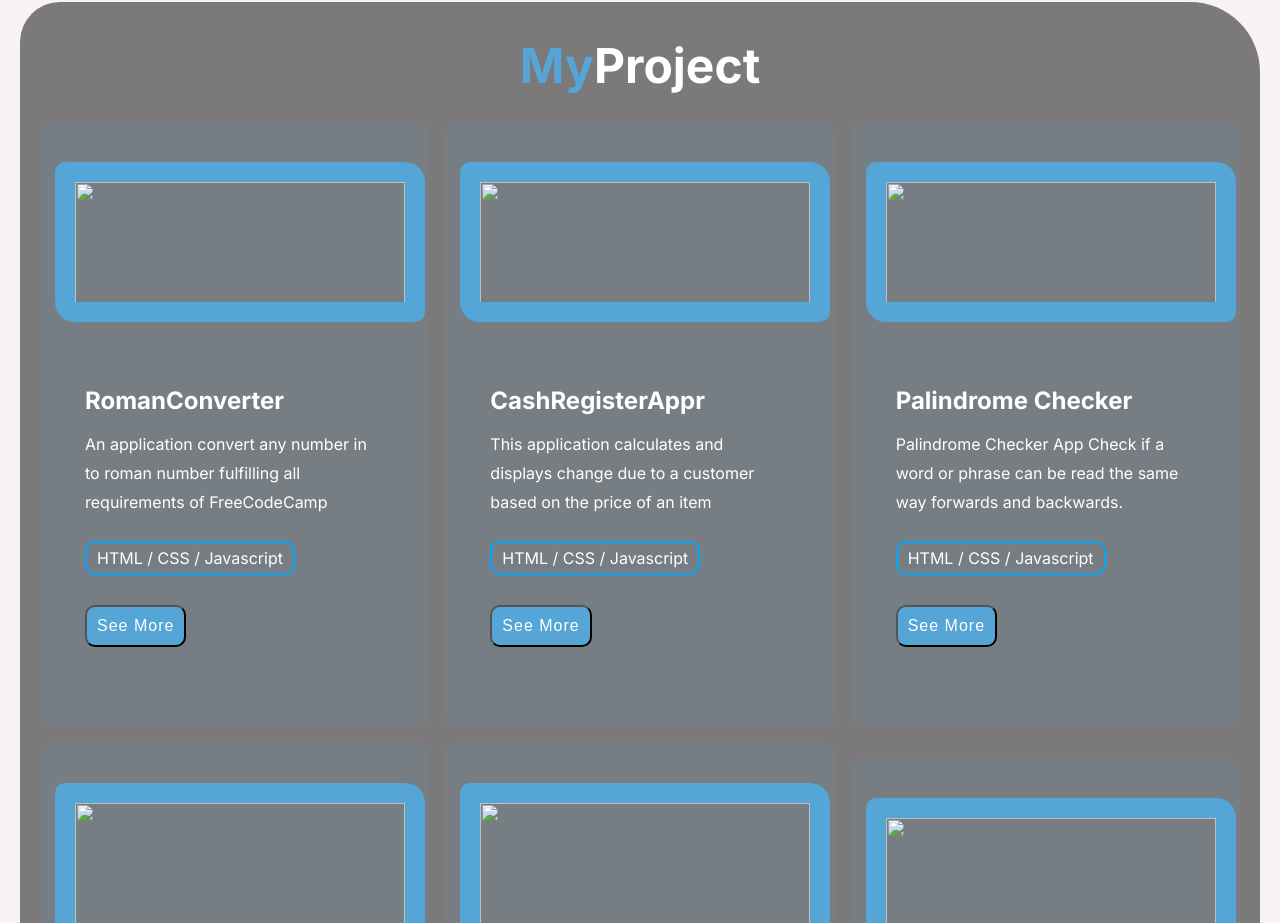
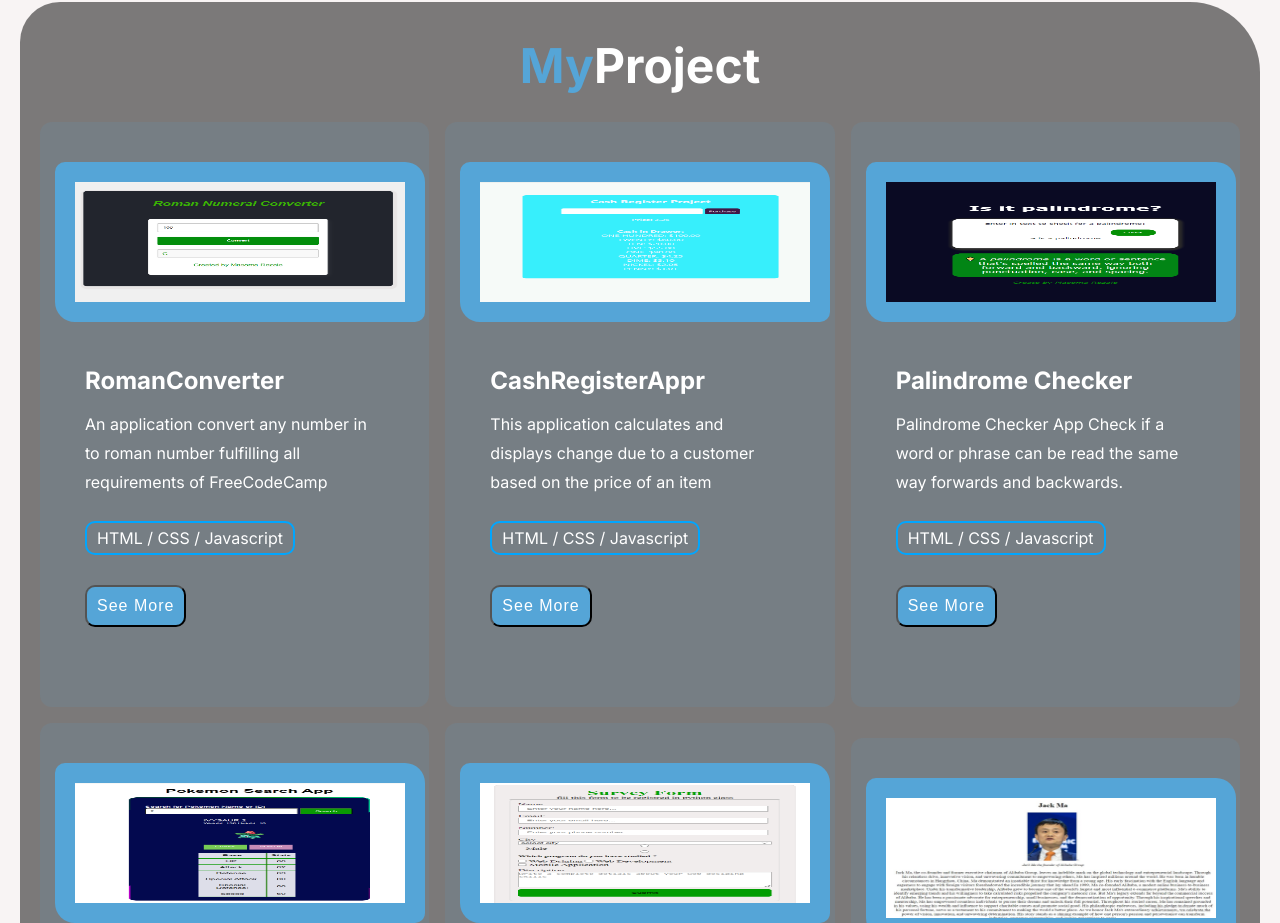
Before and after one commit to MasomRezaie/Build-personal-portfolio, a plain HTML site: page index.html in a window 1280 px wide. Shown: the part 1877-2800 px from the top of the page. Drawn offline with Linux system fonts and the light colour scheme.

Commit message:
added live link to the projects

```diff
--- a/script.js
+++ b/script.js
@@ -66,10 +66,10 @@ const projects = [
     This application converts any number to a Roman numeral, fulfilling all requirements for a FreeCodeCamp project:
     Includes an input element and a button.
     Displays results in a div.`,
-    img: './asset/romanconverter.png',
+    img: './assess/Roman Number.png',
     technology: ['HTML', 'CSS', 'Javascript'],
-    liveLink: 'https://farwamuhibzada.github.io/Roman-Numerals-Converter/',
-    sourceLink: 'https://github.com/FarwaMuhibZada/Roman-Numerals-Converter/',
+    liveLink: ' https://masomrezaie.github.io/build-a-roman-numeral-checked/',
+    sourceLink: 'https://github.com/MasomRezaie/build-a-roman-numeral-checked',
   },
   {
     title: 'CashRegisterAppr',
@@ -77,10 +77,10 @@ const projects = [
     longDes: `
     This project is a cash register application that calculates and displays change due to a customer based on the price of an item,
     the cash provided,It showes different messages depending on the scenario.`,
-    img: './asset/cashregister.png',
+    img: './assess/Cash Register.png',
     technology: ['HTML', 'CSS', 'Javascript'],
-    liveLink: 'https://farwamuhibzada.github.io/Cash_Register_App/',
-    sourceLink: 'https://github.com/FarwaMuhibZada/Cash_Register_App',
+    liveLink: 'https://masomrezaie.github.io/Build-a-Cash-Register/',
+    sourceLink: 'https://github.com/MasomRezaie/Build-a-Cash-Register',
   },
   {
     title: 'Palindrome Checker',
@@ -88,19 +88,19 @@ const projects = [
     longDes: `
     This Palindrome Checker app verifies if a sentence reads the same forwards and backwards,
     considering case, punctuation, and spacing. It alerts users with an empty input.`,
-    img: './asset/pal.PNG',
+    img: './assess/Plindrome Cheaker.PNG',
     technology: ['HTML', 'CSS', 'Javascript'],
     liveLink: ' https://farwamuhibzada.github.io/Palindrome_Checker/',
-    sourceLink: 'https://github.com/FarwaMuhibZada/Palindrome_Checker/',
+    sourceLink: 'https://github.com/MasomRezaie/Build-a-Palindrome-Checker/pull/1',
   },
   {
     title: 'PokemonSearchApp',
     shortDes: 'A web application for searching Pokémon details by name or ID using the PokéAPI',
     longDes: `A web application for searching Pokémon details by name or ID using the PokéAPI Proxy provided by freeCodeCamp.
     Search: Enter a Pokémon name or ID to retrieve detailed information.`,
-    img: './asset/pokimon.png',
+    img: './assess/Pokemon.PNG',
     technology: ['HTML', 'CSS', 'Javascript'],
-    liveLink: 'https://farwamuhibzada.github.io/Pokemon-Search-App/',
+    liveLink: 'https://masomrezaie.github.io/Build-a-Pokemon-Search-App/',
     sourceLink: 'https://github.com/FarwaMuhibZada/Pokemon-Search-App',
   },
   {
@@ -111,10 +111,10 @@ const projects = [
    create a complete survey form using HTML and CSS
    applied some HTML form validation.
    CSS style to make form more user friendly.`,
-    img: './asset/form.png',
+    img: './assess/Survey form.png',
     technology: ['HTML', 'CSS'],
-    liveLink: 'https://farwamuhibzada.github.io/Pokemon-Search-App/',
-    sourceLink: 'https://github.com/FarwaMuhibZada/Pokemon-Search-App',
+    liveLink: 'https://masomrezaie.github.io/Table/',
+    sourceLink: 'https://github.com/MasomRezaie/Table',
   },
   {
     title: 'tribute-page',
@@ -122,10 +122,10 @@ const projects = [
     longDes: `
     The tribute page structure requires a main section labeled "main" to encompass all content.
     It includes a title section ("title") with descriptive text about the subject.`,
-    img: './asset/tribute_page.png',
+    img: './assess/Tribute Page.jpg',
     technology: ['HTML', 'CSS'],
-    liveLink: ': https://farwamuhibzada.github.io/tribute-page/',
-    sourceLink: 'https://github.com/FarwaMuhibZada/tribute-page',
+    liveLink: 'https://masomrezaie.github.io/Tribute-page/',
+    sourceLink: 'https://github.com/MasomRezaie/Tribute-page',
   },
 
 ];
--- a/styles.css
+++ b/styles.css
@@ -18,7 +18,7 @@ header {
   width: 100%;
   top: 0;
   right: 0;
-  background: #000;
+  background: hsl(202, 76%, 82%);
   z-index: 2000;
 }
 
@@ -111,9 +111,10 @@ section {
   position: relative;
   height: 100vh;
   width: 100%;
-  background-image: url(asset/31.jpg);
+  background-image: url(./So-You-Want-to-Be-a…-Web-Developer-R.jpg);
   background-size: cover;
-  background-position: center;
+  background-repeat: no-repeat;
+  background-position:center;
   display: flex;
   align-items: center;
   justify-content: flex-start;
@@ -143,7 +144,7 @@ section {
 }
 
 .home-text-p {
-  color: #0a0a0a;
+  color: #ffffff;
   max-width: 498px;
   margin-bottom: 89px;
   font-size: 35px;
@@ -155,11 +156,11 @@ section {
   font-size: 45px;
   margin-top: 89px;
   margin-bottom: 35px;
-  color: #55a5d7;
+  color: #fcfeff;
 }
 
 .home-text h3 {
-  color: #111010;
+  color: #ffffff;
   font-size: 45px;
   font-weight: 700;
   margin: 0 0 40px;
@@ -196,7 +197,7 @@ section {
   grid-template-columns: repeat(2, 1fr);
   align-items: center;
   gap: 2rem;
-  background: rgba(0, 0, 0, 0.5);
+  background: hsl(202, 76%, 82%);
 }
 
 .about-img {
@@ -231,7 +232,7 @@ section {
 }
 
 #mypara {
-  color: #ccc;
+  color: #fffdfd;
   line-height: 2.421rem;
   margin-bottom: 47px;
   font-size: 2.25rem;
```
Also changed, not shown: So-You-Want-to-Be-a…-Web-Developer-R.jpg (added), assess/Cash Register.PNG (added), assess/Plindrome Cheaker.PNG (added), assess/Pokemon.PNG (added), assess/Roman Number.PNG (added), assess/Survey form.PNG (added), assess/Tribute Page.JPG (added), images.png (added), imagessss.jfif (added).
